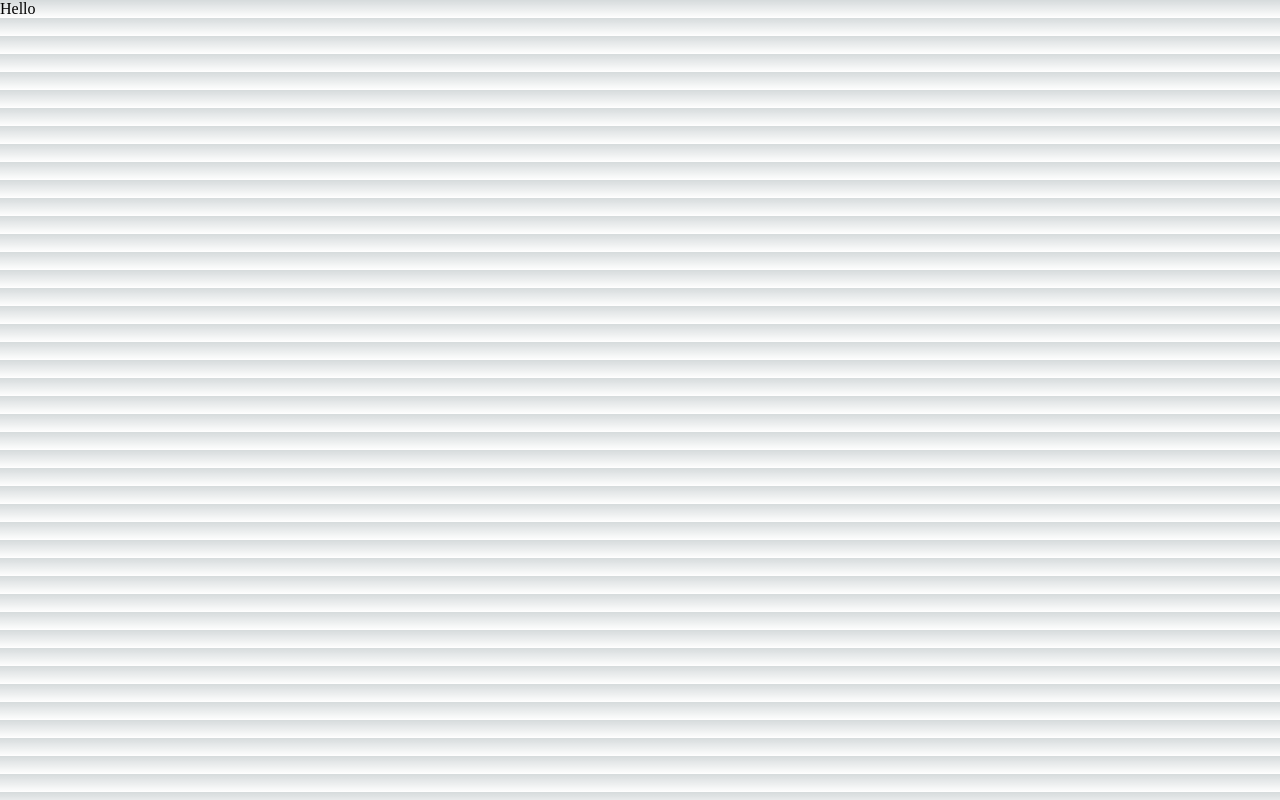
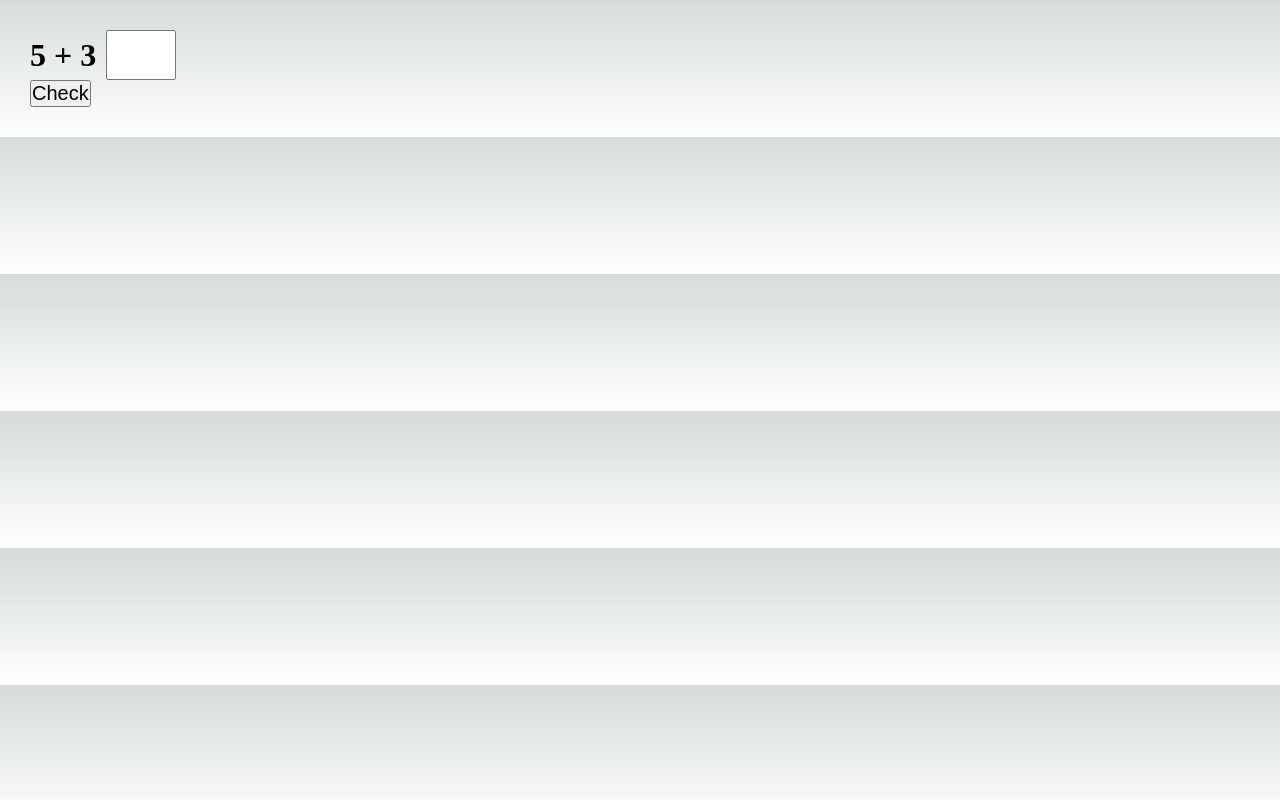
Before and after one commit to ronakparmar1206/redux-and-persist, a Next.js app: page /multiState in a window 1280 px wide. Built offline with nearby package versions, Linux system fonts and the light colour scheme.

Commit message:
added single calculation method"

```diff
--- a/pages/multiState.js
+++ b/pages/multiState.js
@@ -1,5 +1,58 @@
-import React, { useState } from "react";
+import React, { useEffect, useState } from "react";
 
+function generateRandom(min = 0, max = 100) {
+  let difference = max - min;
+  let rand = Math.random();
+  rand = Math.floor(rand * difference);
+  rand = rand + min;
+
+  return rand;
+}
 export default function MultiState() {
-  return <div>Hello</div>;
+  const [userAns, setUserAns] = useState("");
+  const [rakam, setRakam] = useState([]);
+  const [ans, setAns] = useState("");
+  const check = () => {
+    console.log(userAns);
+    userAns == rakam[0] + rakam[1] ? setAns("True") : setAns("False");
+  };
+  useEffect(() => {
+    const ls = [generateRandom(1, 10), generateRandom(2, 10)]; // list of list
+    setRakam(ls);
+  }, []);
+
+  console.log(rakam);
+  return (
+    <div style={{ padding: 30 }}>
+      <div style={{ display: "flex", alignItems: "center" }}>
+        <h1 style={{ marginRight: "10px" }}>{`${rakam[0]} + ${rakam[1]}`}</h1>
+
+        <input
+          type="number"
+          onChange={(e) => setUserAns(e.target.value)}
+          style={{
+            width: "70px",
+            height: "50px",
+            fontSize: "20px",
+            padding: 10,
+          }}
+        />
+      </div>
+      <button onClick={check} style={{ fontSize: "20px" }}>
+        Check
+      </button>
+      <h1>{ans}</h1>
+    </div>
+  );
 }
+
+// kids maths game
+
+// 10 - 8 [ ]
+// check
+// green or red
+
+// multiple rakam
+// const rakam = [[1,10], [2,10]]
+// userAns = [12, 19]
+// check index wise checking
```
Also changed, not shown: pages/index.js (+3 -5 lines).
